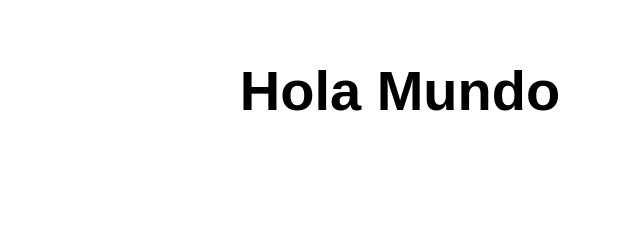
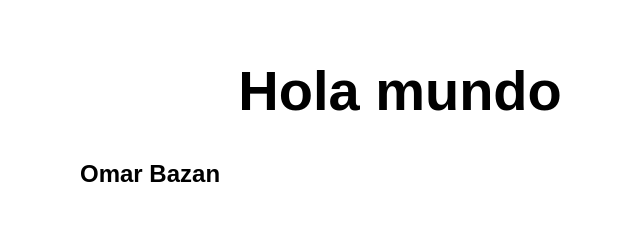
Before and after one commit to OmarBzRs4/mi-primera-app-omar, a website: page src/index.html in a window 1280 px wide. Shown: the whole page, without its empty margins (240-880 px from the left). Drawn offline with Linux system fonts and the light colour scheme.

Commit message:
//Etiqueta 2

```diff
--- a/src/index.html
+++ b/src/index.html
@@ -10,7 +10,8 @@
 
 <body>
   <main>
-    <h1>Hola Mundo</h1>
+    <h1>Hola mundo</h1>
+    <h2>Omar Bazan</h2>
   </main>
 </body>
 
```
